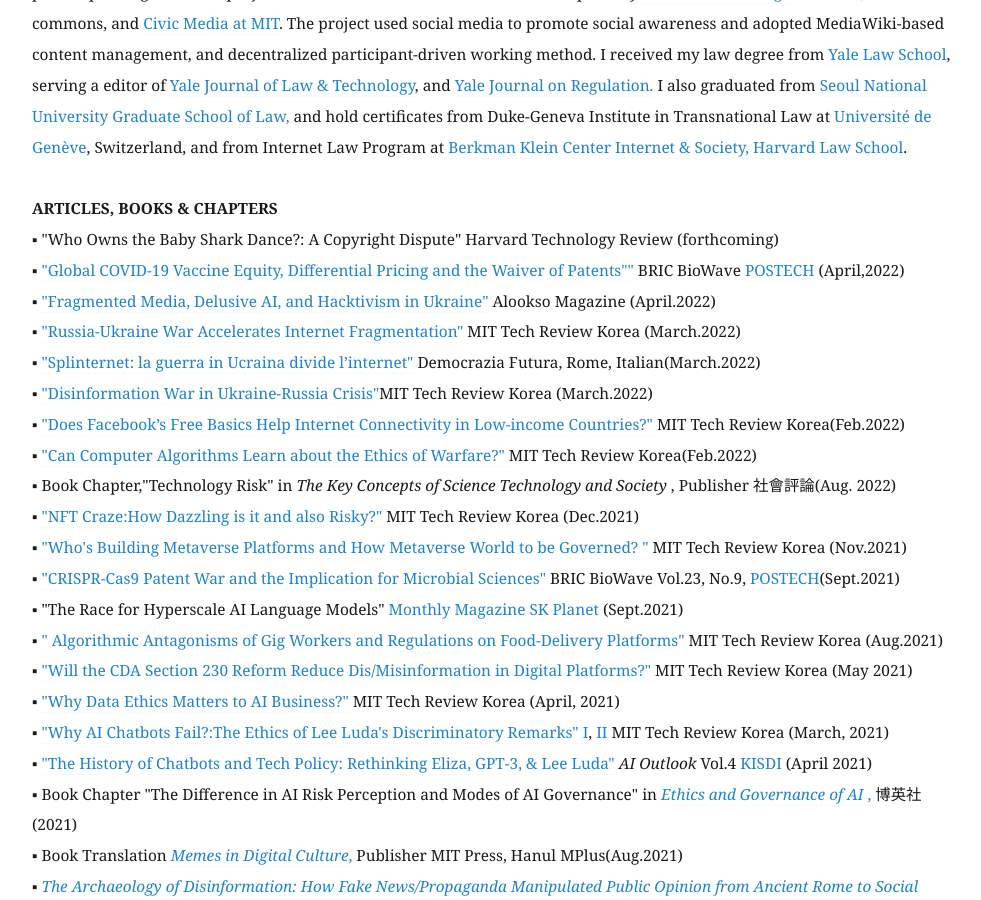
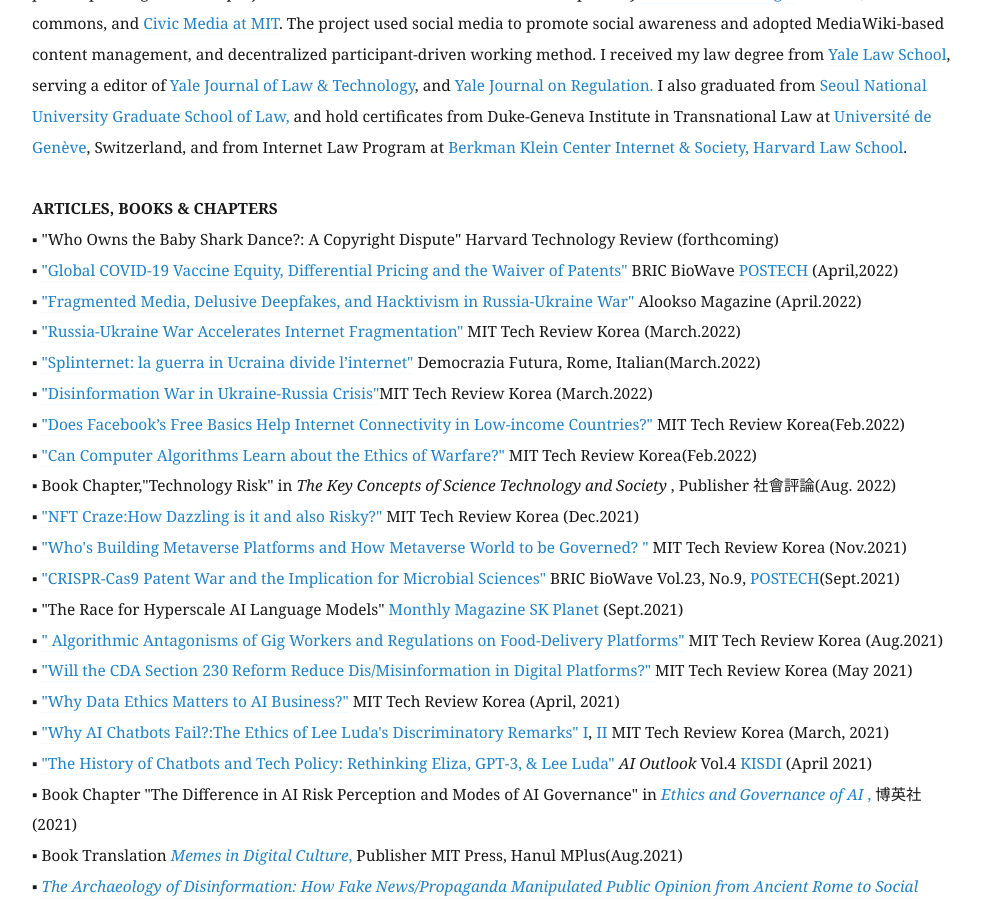
Before and after one commit to eunchangchoi/eunchangchoi.github.io, a Jekyll site: the page built from index.md, in a window 1280 px wide and 900 px high, scrolled down 1743 px. Shown: the whole window, without its empty margins (68-1049 px from the left). Built offline with Jekyll 4.4.1, drawn with Linux system fonts in a browser that asks for light colours.

Commit message:
Update index.md

```diff
--- a/index.md
+++ b/index.md
@@ -34,8 +34,8 @@
 <br>
  <strong> ARTICLES, BOOKS & CHAPTERS </strong> <br>
 ▪ "Who Owns the Baby Shark Dance?: A Copyright Dispute" Harvard Technology Review (forthcoming) <br>
-▪ <a href="https://www.ibric.org/myboard/read.php?id=4087&Page=1&Board=REPORT&TodayReview=1/"> "Global COVID-19 Vaccine Equity, Differential Pricing and the Waiver of Patents""</a> BRIC BioWave <a href="https://www.ibric.org/biowave/bio_webzine_index.php"> POSTECH </a>(April,2022)<br>
-▪ <a href="https://alook.so/posts/54t3ZMx"> "Fragmented Media, Delusive AI, and Hacktivism in Ukraine"</a> Alookso Magazine (April.2022) <br>
+▪ <a href="https://www.ibric.org/myboard/read.php?id=4087&Page=1&Board=REPORT&TodayReview=1/"> "Global COVID-19 Vaccine Equity, Differential Pricing and the Waiver of Patents"</a> BRIC BioWave <a href="https://www.ibric.org/biowave/bio_webzine_index.php"> POSTECH </a>(April,2022)<br>
+▪ <a href="https://alook.so/posts/54t3ZMx"> "Fragmented Media, Delusive Deepfakes, and Hacktivism in Russia-Ukraine War"</a> Alookso Magazine (April.2022) <br>
 ▪ <a href="https://www.technologyreview.kr/%ec%9a%b0%ed%81%ac%eb%9d%bc%ec%9d%b4%eb%82%98-%ec%a0%84%ec%9f%81%ec%9d%b4-%eb%b6%88%eb%9f%ac%ec%98%a8-%ec%8a%a4%ed%94%8c%eb%a6%b0%ed%84%b0%eb%84%b7/">"Russia-Ukraine War Accelerates Internet Fragmentation"</a> MIT Tech Review Korea (March.2022)<br>
 ▪ <a href="https://www.key4biz.it/splinternet-la-guerra-in-ucraina-divide-linternet/396648/"> "Splinternet: la guerra in Ucraina divide l’internet"</a> Democrazia Futura, Rome, Italian(March.2022)<br>
 ▪ <a href="https://www.technologyreview.kr/%ec%9a%b0%ed%81%ac%eb%9d%bc%ec%9d%b4%eb%82%98-%ec%a0%84%ec%9f%81%ec%9d%98-%ec%9d%b4%eb%a9%b4-%ec%84%9c%eb%b0%a9%ea%b3%bc-%eb%9f%ac%ec%8b%9c%ec%95%84%ec%9d%98-%ed%97%88%ec%9c%84-%ec%a0%95%eb%b3%b4/">"Disinformation War in Ukraine-Russia Crisis"</a>MIT Tech Review Korea (March.2022)<br>
```
